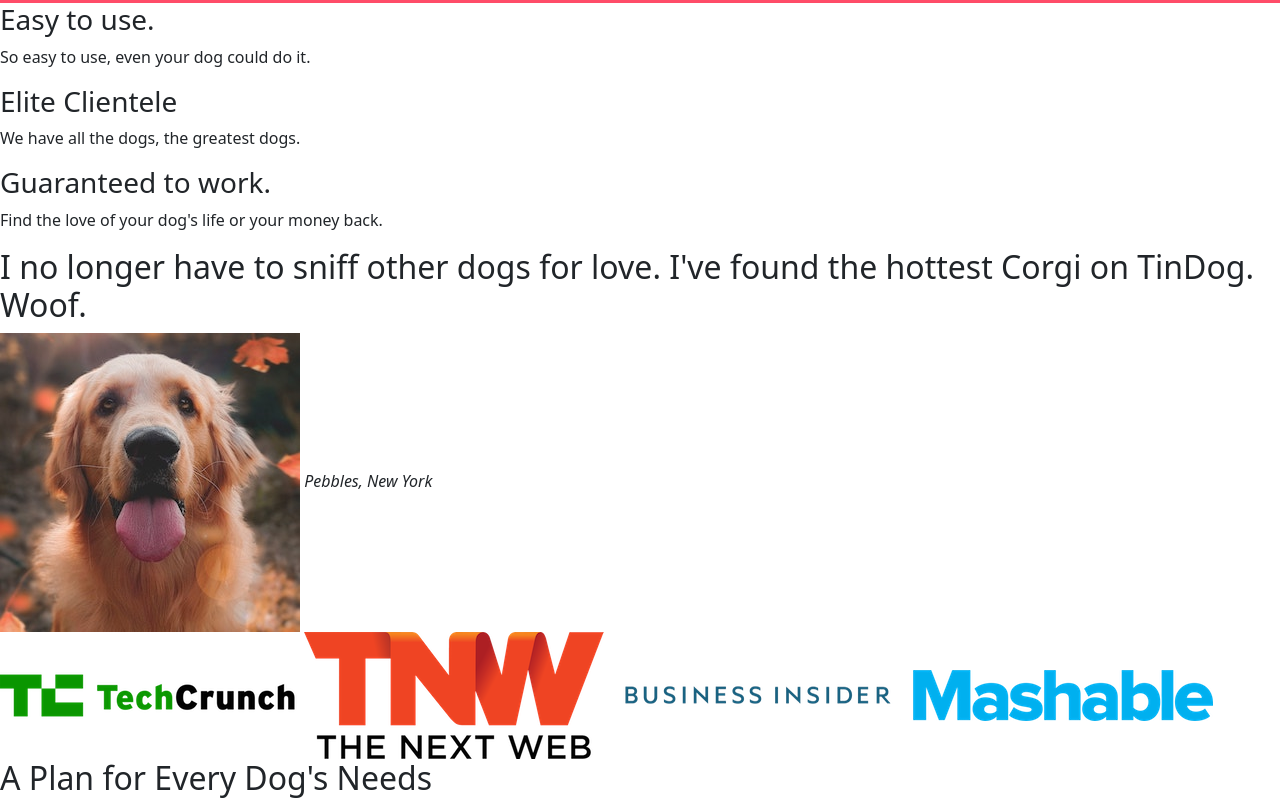
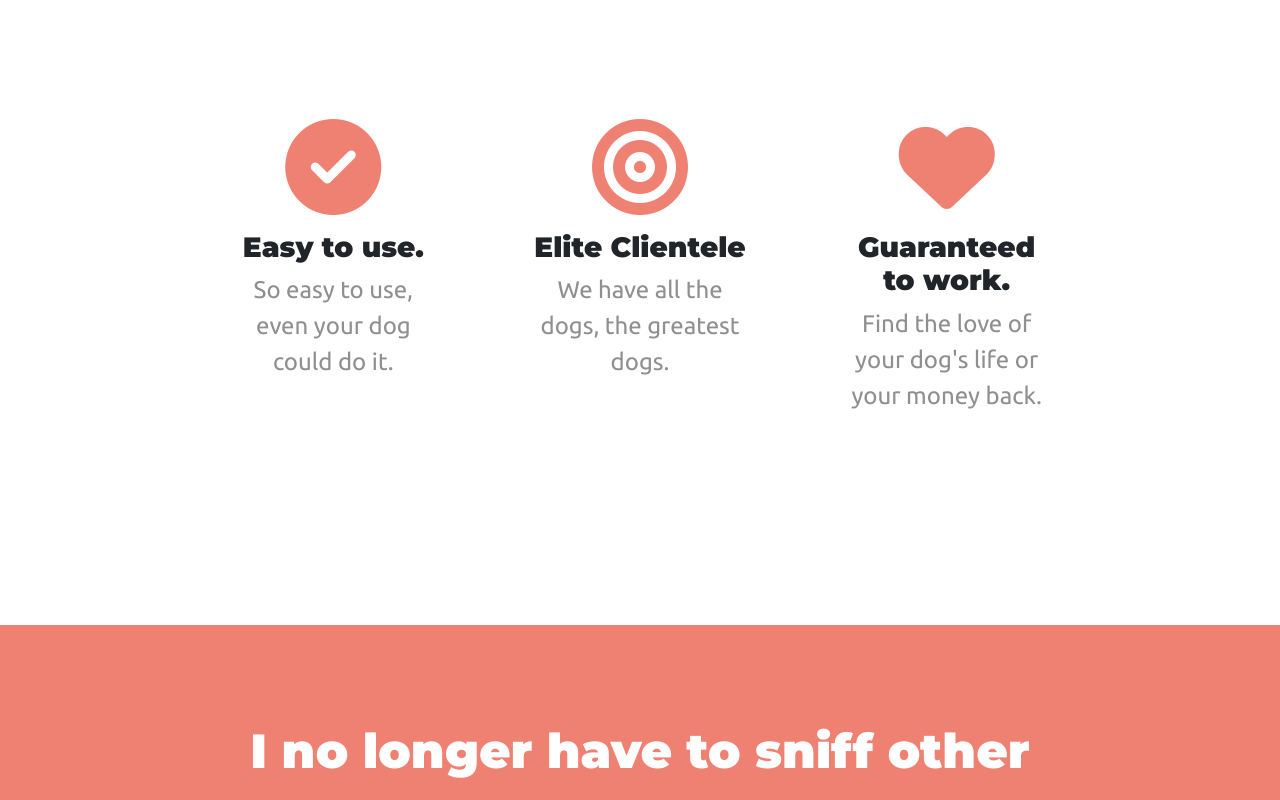
Before and after one commit to cyralex7/tindog, a plain HTML site: page index.html in a window 1280 px wide. Shown: the part 860-1660 px from the top of the page. Drawn offline with nearby package versions, Linux system fonts and the light colour scheme.

Commit message:
Add files via upload

```diff
--- a/css/styles.css
+++ b/css/styles.css
@@ -1,5 +1,10 @@
+body {
+  font-family: "Montserrat";
+}
+
 #title {
   background-color: #ff4c68;
+  color: #fff;
 }
 
 .container-fluid{
@@ -8,6 +13,100 @@
 
 h1 {
   font-family: "Montserrat";
+  font-size: 3.5rem;
+  line-height: 1.5;
+}
+
+h2 {
   font-size: 3rem;
   line-height: 1.5;
 }
+
+p {
+  font-weight: normal;
+  color: #8f8f8f;
+  font-family: Ubuntu;
+}
+
+/* Navigation Bar */
+
+.navbar {
+  padding: 0 0 4.5rem;
+}
+
+.navbar-brand {
+  font-family: "Ubuntu";
+  font-size: 2.5rem;
+  font-weight: bold;
+}
+
+.nav-item {
+  padding: 0 18px;
+}
+
+.nav-link {
+  font-family: "Montserrat";
+  font-size: 1.2rem;
+}
+
+/* Download Buttons */
+.download-button {
+  margin: 5% 3% 5% 0;
+}
+
+/* Title Image */
+
+.title-image {
+  width: 60%;
+  transform: rotate(25deg);
+  padding-bottom: 40px;
+}
+
+/* Features */
+#features {
+  margin-bottom: 60px;
+  text-align: center;
+  font-size: 1.5rem;
+  font-family: Montserrat;
+  padding: 7% 15%;
+}
+
+.feature-box {
+  text-align: center;
+  padding: 5%;
+}
+
+.icon {
+  color: #ef8172;
+  margin-bottom: 1rem;
+}
+
+.icon:hover {
+  color: #ff4c68;
+}
+
+/* Testimonials */
+
+#testimonials {
+  padding: 7% 15%;
+  text-align: center;
+  background-color: #ef8172;
+  color: #fff;
+}
+
+.testimonial-image {
+  width: 10%;
+  border-radius: 100%;
+  margin: 20px;
+}
+
+#press {
+  background-color: #ef8172;
+  text-align: center;
+  padding-bottom: 3%;
+}
+
+.press-logo {
+  width: 15%;
+  margin: 20px 20px 50px;
+}
--- a/index.html
+++ b/index.html
@@ -13,7 +13,6 @@
   <link rel="preconnect" href="https://fonts.googleapis.com">
   <link rel="preconnect" href="https://fonts.gstatic.com" crossorigin>
   <link href="https://fonts.googleapis.com/css2?family=Ubuntu&display=swap" rel="stylesheet">
-  <link rel="preconnect" href="https://fonts.gstatic.com" crossorigin>
   <link href="https://fonts.googleapis.com/css2?family=Montserrat:wght@900&display=swap" rel="stylesheet">
 
   <!-- Font Awesome -->
@@ -56,12 +55,12 @@
 
         <div class="col-lg-6">
           <h1>Meet new and interesting dogs nearby.</h1>
-          <button type="button" class="btn btn-dark btn-lg"><i class="fab fa-apple"></i> Download</button>
-          <button type="button" class="btn btn-outline-light btn-lg"> <i class="fab fa-google-play"></i> Download</button>
+          <button type="button" class="btn btn-dark btn-lg download-button"><i class="fab fa-apple"></i> Download</button>
+          <button type="button" class="btn btn-outline-light btn-lg download-button"> <i class="fab fa-google-play"></i> Download</button>
         </div>
 
         <div class="col-lg-6">
-          <img src="images/iphone6.png" alt="iphone-mockup">
+          <img class ="title-image" src="images/iphone6.png" alt="iphone-mockup">
         </div>
 
       </div>
@@ -75,14 +74,27 @@
 
   <section id="features">
 
+    <div class="row">
+
+      <div class="feature-box col-lg-4">
+        <i class="icon fas fa-check-circle fa-4x check-circle"></i>
         <h3>Easy to use.</h3>
         <p>So easy to use, even your dog could do it.</p>
+      </div>
 
+      <div class="feature-box col-lg-4">
+        <i class="icon fas fa-bullseye fa-4x bullseye"></i>
         <h3>Elite Clientele</h3>
         <p>We have all the dogs, the greatest dogs.</p>
+      </div>
 
+      <div class="feature-box col-lg-4">
+        <i class="icon fas fa-heart fa-4x heart"></i>
         <h3>Guaranteed to work.</h3>
         <p>Find the love of your dog's life or your money back.</p>
+      </div>
+
+  </div>
 
   </section>
 
@@ -92,7 +104,7 @@
   <section id="testimonials">
 
     <h2>I no longer have to sniff other dogs for love. I've found the hottest Corgi on TinDog. Woof.</h2>
-    <img src="images/dog-img.jpg" alt="dog-profile">
+    <img class="testimonial-image" src="images/dog-img.jpg" alt="dog-profile">
     <em>Pebbles, New York</em>
 
     <!-- <h2 class="testimonial-text">My dog used to be so lonely, but with TinDog's help, they've found the love of their life. I think.</h2>
@@ -105,10 +117,10 @@
   <!-- Press -->
 
   <section id="press">
-    <img src="images/techcrunch.png" alt="tc-logo">
-    <img src="images/tnw.png" alt="tnw-logo">
-    <img src="images/bizinsider.png" alt="biz-insider-logo">
-    <img src="images/mashable.png" alt="mashable-logo">
+    <img class="press-logo" src="images/techcrunch.png" alt="tc-logo">
+    <img class="press-logo" src="images/tnw.png" alt="tnw-logo">
+    <img class="press-logo" src="images/bizinsider.png" alt="biz-insider-logo">
+    <img class="press-logo" src="images/mashable.png" alt="mashable-logo">
 
   </section>
 
```
Lines whose indentation alone changed are shown as unchanged.
